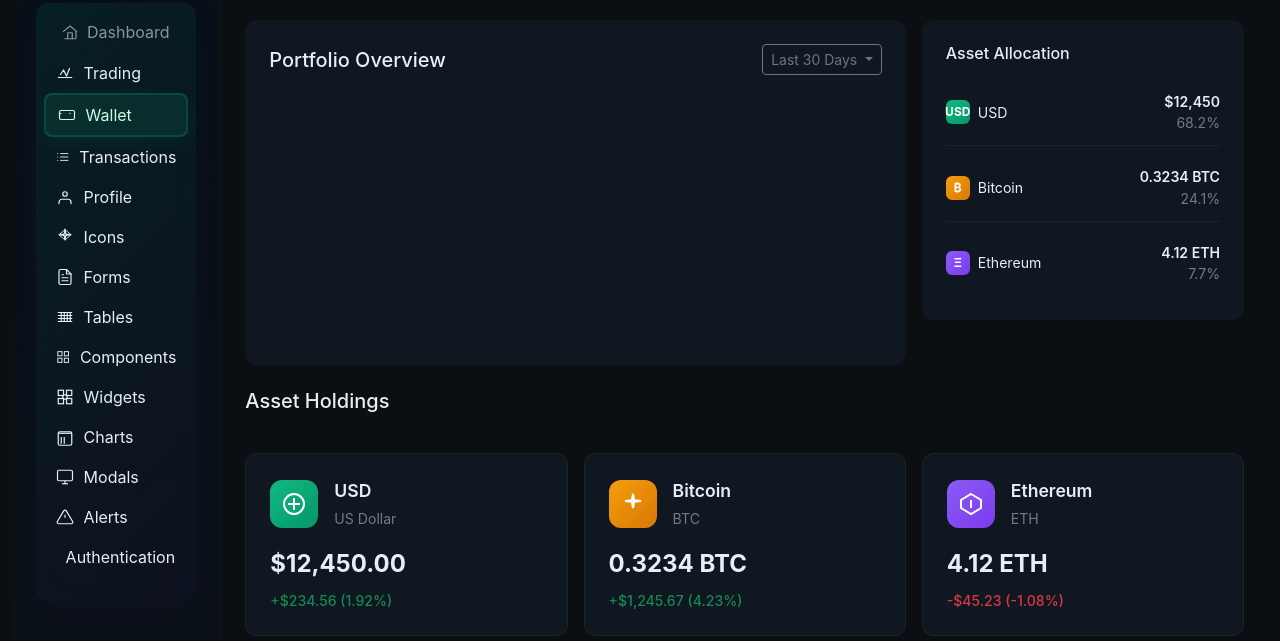
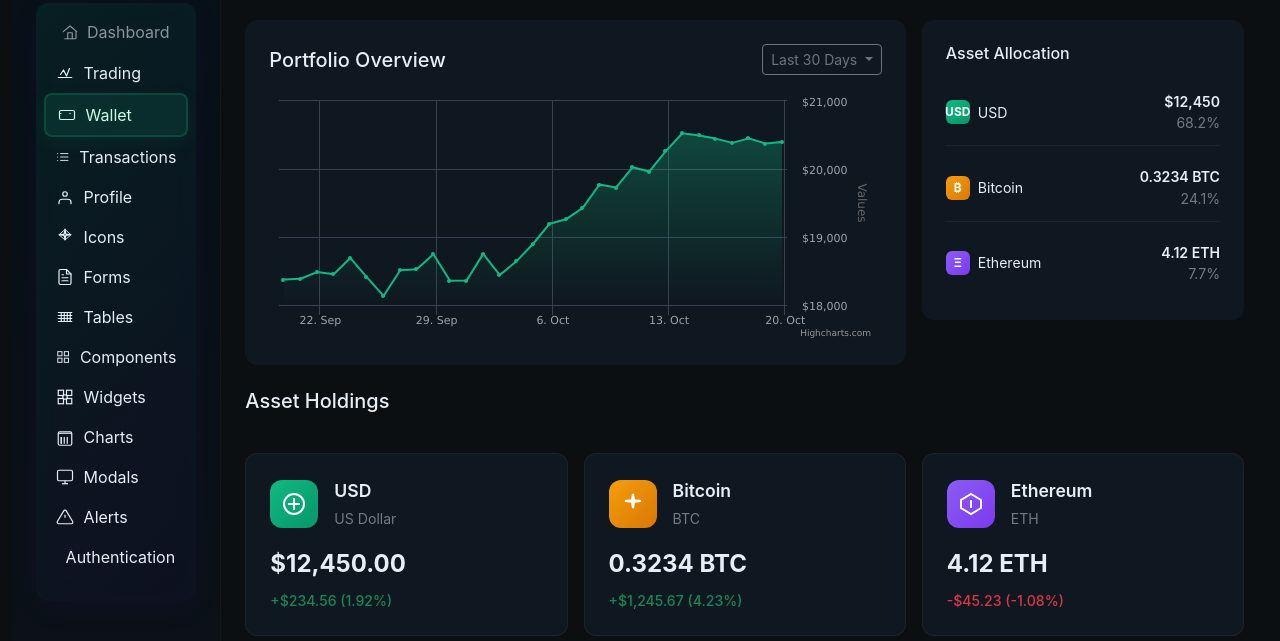
Before and after one commit to T4z4r/crypto-trade-ui-bootstrap, a plain HTML site: page wallet.html in a window 1280 px wide. Shown: the part 104-745 px from the top of the page. Drawn offline with nearby package versions, Linux system fonts and the light colour scheme.

```diff
--- a/wallet.html
+++ b/wallet.html
@@ -6,6 +6,7 @@
   <title>Cryptix — Wallet</title>
   <link href="https://cdn.jsdelivr.net/npm/bootstrap@5.3.2/dist/css/bootstrap.min.css" rel="stylesheet">
   <link href="assets/css/styles.css" rel="stylesheet">
+  <script src="https://code.highcharts.com/highcharts.js"></script>
 </head>
 <body class="bg-app text-light">
   <!-- Page Loader -->
@@ -209,8 +210,9 @@
                   <path d="M21 21V7a2 2 0 0 0-2-2H5a2 2 0 0 0-2 2v14a2 2 0 0 0 2 2h14a2 2 0 0 0 2-2z" stroke="currentColor" stroke-width="1.6"/>
                   <path d="M3 7h18" stroke="currentColor" stroke-width="1.6"/>
                   <path d="M7 12v9" stroke="currentColor" stroke-width="1.6"/>
+                  <path d="M7 12v9" stroke="currentColor" stroke-width="1.6"/>
                   <path d="M11 12v9" stroke="currentColor" stroke-width="1.6"/>
-                  <path d="15 12v9" stroke="currentColor" stroke-width="1.6"/>
+                  <path d="M15 12v9" stroke="currentColor" stroke-width="1.6"/>
                 </svg>
                 <span>Charts</span>
               </a>
@@ -517,5 +519,142 @@
 
   <script src="https://cdn.jsdelivr.net/npm/bootstrap@5.3.2/dist/js/bootstrap.bundle.min.js"></script>
   <script src="assets/js/app.js"></script>
+
+  <!-- Wallet-specific chart functionality -->
+  <script>
+    document.addEventListener('DOMContentLoaded', function() {
+      // Initialize portfolio chart
+      initializePortfolioChart();
+    });
+
+    function initializePortfolioChart() {
+      const portfolioChartContainer = document.getElementById('portfolioChart');
+      if (!portfolioChartContainer) return;
+
+      // Generate portfolio value data for the last 30 days
+      function generatePortfolioData(days = 30) {
+        const data = [];
+        let baseValue = 18500; // Starting portfolio value
+
+        for (let i = days; i >= 0; i--) {
+          // Generate realistic portfolio value changes
+          const change = (Math.random() - 0.5) * 800; // Random change between -400 and +400
+          baseValue = Math.max(baseValue + change, 12000); // Don't go below $12,000
+
+          data.push([
+            Date.now() - (i * 24 * 60 * 60 * 1000), // Timestamp for each day
+            Math.round(baseValue)
+          ]);
+        }
+
+        return data;
+      }
+
+      // Create portfolio chart
+      const chart = Highcharts.chart('portfolioChart', {
+        chart: {
+          type: 'area',
+          backgroundColor: 'transparent',
+          height: 250,
+          animation: {
+            duration: 1000,
+            easing: 'easeInOutQuart'
+          }
+        },
+        title: {
+          text: null
+        },
+        xAxis: {
+          type: 'datetime',
+          gridLineColor: 'rgba(255, 255, 255, 0.02)',
+          lineColor: 'rgba(255, 255, 255, 0.05)',
+          tickColor: 'rgba(255, 255, 255, 0.05)',
+          labels: {
+            style: {
+              color: 'rgba(255, 255, 255, 0.6)',
+              fontSize: '11px'
+            }
+          }
+        },
+        yAxis: {
+          opposite: true,
+          gridLineColor: 'rgba(255, 255, 255, 0.02)',
+          lineColor: 'rgba(255, 255, 255, 0.05)',
+          tickColor: 'rgba(255, 255, 255, 0.05)',
+          labels: {
+            style: {
+              color: 'rgba(255, 255, 255, 0.6)',
+              fontSize: '11px'
+            },
+            formatter: function() {
+              return '$' + this.value.toLocaleString();
+            }
+          }
+        },
+        legend: {
+          enabled: false
+        },
+        tooltip: {
+          backgroundColor: 'rgba(15, 23, 32, 0.9)',
+          borderColor: 'rgba(16, 185, 129, 0.5)',
+          borderRadius: 8,
+          style: {
+            color: '#e6eef6'
+          },
+          formatter: function() {
+            return '<b>' + new Date(this.x).toLocaleDateString() + '</b><br/>Portfolio Value: $' + this.y.toLocaleString();
+          }
+        },
+        plotOptions: {
+          area: {
+            fillColor: {
+              linearGradient: { x1: 0, y1: 0, x2: 0, y2: 1 },
+              stops: [
+                [0, 'rgba(16, 185, 129, 0.3)'],
+                [1, 'rgba(16, 185, 129, 0.0)']
+              ]
+            },
+            marker: {
+              radius: 2
+            },
+            lineWidth: 2,
+            states: {
+              hover: {
+                lineWidth: 2
+              }
+            },
+            threshold: null
+          }
+        },
+        series: [{
+          type: 'area',
+          name: 'Portfolio Value',
+          data: generatePortfolioData(),
+          color: '#10b981',
+          lineColor: '#10b981'
+        }]
+      });
+
+      // Update chart every 5 seconds with new data point
+      setInterval(() => {
+        const currentData = chart.series[0].data;
+        const lastPoint = currentData[currentData.length - 1];
+        const lastValue = lastPoint.y;
+        const change = (Math.random() - 0.5) * 200; // Smaller changes for portfolio
+        const newValue = Math.max(lastValue + change, 12000);
+
+        // Add new data point
+        currentData.addPoint([
+          Date.now(),
+          Math.round(newValue)
+        ], true, false);
+
+        // Keep only last 30 points for performance
+        if (currentData.length > 30) {
+          currentData.removePoint(0, false);
+        }
+      }, 5000);
+    }
+  </script>
 </body>
 </html>
```
Also changed, not shown: 2 other files.
